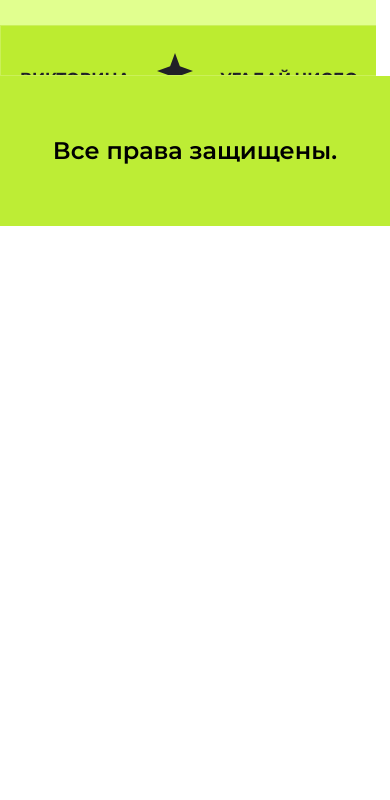
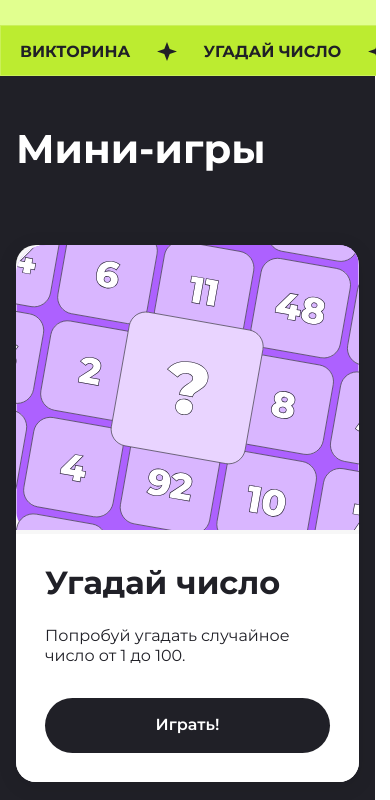
Before and after one commit to natali7109/2-nd-course-hw, a plain HTML site: page index.html in a window 390 px wide. Shown: the part 624-1424 px from the top of the page. Before the commit the page ends 850 px from the top, so only its background shows below. Drawn offline with Linux system fonts and the light colour scheme.

Commit message:
ДЗ 4/1

```diff
--- a/index.html
+++ b/index.html
@@ -43,7 +43,7 @@
         </div>
     </section>
 
-    <section class="games" id="games">
+    <section class="games games-mobil" id="games">
         <img src="./images/Star1.svg" alt="Star" class="star1">
         <img src="./images/Star6.svg" alt="Star" class="star11">
         <img src="./images/Star6.svg" alt="Star" class="star12">
@@ -110,7 +110,7 @@
         </div>
     </section>
 
-    <section class="games mini-games">
+    <section class="games mini-games" id="mobile-games">
         <img src="./images/Star6.svg" alt="Star" class="star7">
         <img src="./images/Star6.svg" alt="Star" class="star6">
         <img src="./images/Star6.svg" alt="Star" class="star10">
@@ -129,13 +129,13 @@
             </div>
 
             <div class="mini-game-card" id="game2">
-                <div class="mini-game-cover">
-                    <img src="./images/miniCover2.svg" alt="Обложка игры 'Простая арифметика'" class="cover-img">
-                </div>
                 <div class="mini-game-info mini-game-right">
                     <h3 class="mini-game-title">Простая арифметика</h3>
                     <p class="mini-game-description">Попробуй решить простые арифметические задачи.</p>
                     <button class="mini-game-btn" >Играть!</button>
+                </div>
+                <div class="mini-game-cover">
+                    <img src="./images/miniCover2.svg" alt="Обложка игры 'Простая арифметика'" class="cover-img">
                 </div>
             </div>
 
--- a/style.scss
+++ b/style.scss
@@ -498,7 +498,7 @@
     }
 
     .top {
-        height: 600px;
+        height: 800px;
     }
 
     .title {
@@ -540,21 +540,6 @@
     .group-star {
         top: -450px;
         right: -550px;
-    }
-
-    .top-scroll {
-        width: 1717.4px;
-        height: 51.34px;
-    }
-
-    .games-scroll {
-        gap: 27px;
-        font-size: 16px;
-        line-height: 20px;
-    }
-
-    .game-item {
-        padding-top: 16px;
     }
 
     .game-separator {
@@ -606,8 +591,9 @@
 }
 
 
+
 @media (max-width: 768px) {
-    .games {
+    .games-mobil {
         display: none;
     }
 
@@ -671,7 +657,7 @@
         width: 296px;
         height: 60px;
         font-size: 16px;
-        line-height: 100%;
+        line-height: 20px;
         text-align: center;
         margin-bottom: 36px;
     }
@@ -687,23 +673,29 @@
     }
 
     .top__btn:hover {
-        transform: none;
-        box-shadow: none;
+        transform: none !important;
+        box-shadow: none !important;
+        background: rgba(32, 32, 39, 1) !important;
+        color: rgba(255, 255, 255, 1) !important;
     }
 
-    .top-scroll {
-        width: 1717.4px;
-        height: 51.34px;
-    }
+
+
 
     .games-scroll {
         gap: 27px;
         font-size: 16px;
         line-height: 20px;
+        padding-top: 16px;
     }
 
-    .game-item {
-        padding-top: 16px;
+    .top-scroll {
+        height: 51.34px !important;
+    }
+
+    img.starScroll {
+        width: 19.34px;
+        height: 19.34px;
     }
 
     .game-separator {
@@ -712,4 +704,87 @@
         height: 19.34px;
     }
 
+    /*стили для 3 блока*/
+
+    .mini-games {
+        width: 375px;
+        padding: 48px 16px 9px 16px;
+    }
+
+    .games__title {
+        font-size: 40px;
+        line-height: 49px;
+    }
+
+    .games__focus {
+        margin-bottom: 48px;
+    }
+
+    .mini-games__grid {
+        padding-top: 24px;
+    }
+
+    .star6,
+    .star7,
+    .star8,
+    .star10 {
+        display: none;
+    }
+
+
+    .mini-game-card {
+        width: 343px;
+        grid-template-columns: 1fr;
+        grid-template-rows: auto auto;
+        align-items: stretch;
+    }
+
+    .mini-game-cover {
+        grid-row: 1;
+    }
+
+    .cover-img {
+        height: 284.93px;
+        width: 100%;
+    }
+
+    .mini-game-info {
+        grid-row: 2;
+        padding: 29px;
+    }
+
+    .mini-game-right {
+        grid-column: 1 !important;
+        order: 2 !important;
+    }
+
+    .mini-game-title {
+        font-size: 32px;
+        font-weight: 700;
+        line-height: 39px;
+    }
+
+    .mini-game-description {
+        font-size: 16px;
+        font-weight: 400;
+        line-height: 20px;
+        padding-top: 16px;
+        padding-bottom: 32px;
+    }
+
+    .mini-game-btn {
+        width: 285px;
+        height: 55px;
+        font-size: 16px;
+        text-align: center;
+    }
+
+    .footer {
+        height: 100px;
+    }
+
+    .footer__text {
+        padding-top: 40px;
+    }
+
 }
```
Also changed, not shown: index.js (+17 -23 lines), style.css, 1 other file.
